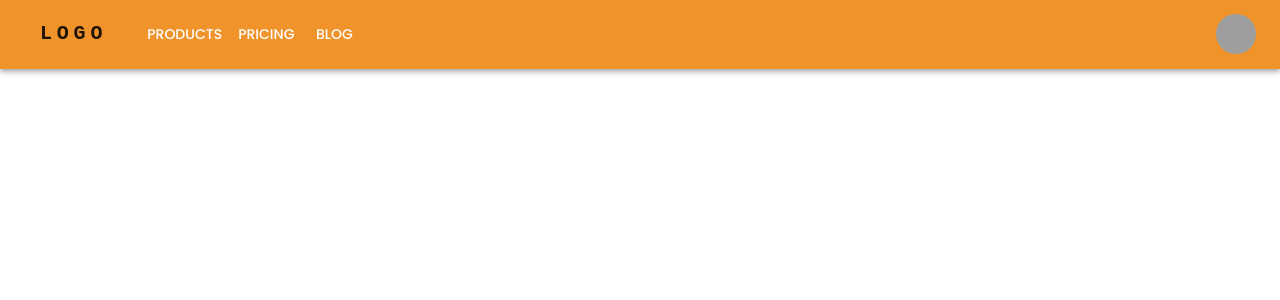
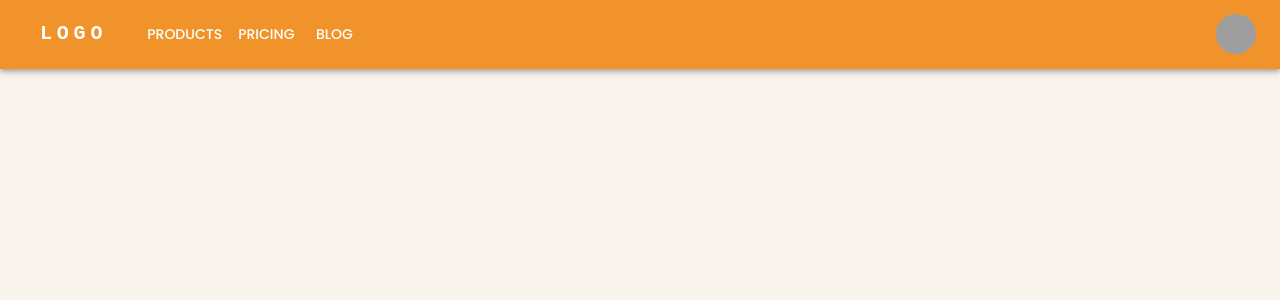
Before and after one commit to 250224-JavaReactAWS/team-3, a React (Vite) app in the folder RevatureStayFrontend/: page / in a window 1280 px wide. Shown: the top 300 px of the page. Built offline with nearby package versions, Linux system fonts and the light colour scheme; grey boxes are pictures that could not be loaded; some icons are missing.

Commit message:
Add a new color palette

```diff
--- a/RevatureStayFrontend/src/theme.ts
+++ b/RevatureStayFrontend/src/theme.ts
@@ -55,20 +55,42 @@ import { createTheme } from '@mui/material/styles';
 export const theme = createTheme({
   palette: {
     primary: {
-      main: '#F0932B'
+      main: '#F0932B',
+      contrastText: '#FFF'
     },
     secondary: {
-      main: '#26547C'
+      main: '#C44536',
+      contrastText: "#FFF"
     },
-    error: {
-      main: '#CC444B'
+    text: {
+      primary: '#2D3436',
+      secondary: '#5E5E5E',
     },
-    success: {
-      main: '#9EBC9E'
-    }
+    background: {
+      default: '#FAF4EF',
+      paper: '#FFFFFF',
+    },
   },
   typography: {
-    fontFamily: 'Poppins, Arial, sans-serif'
+    fontFamily: 'Poppins, Arial, sans-serif',
+    h1: {
+      fontFamily: "'Playfair Display', 'Bodoni MT',serif"
+    },
+    h2: {
+      fontFamily: "'Playfair Display', 'Bodoni MT',serif"
+    },
+    h3: {
+      fontFamily: "'Playfair Display', 'Bodoni MT',serif"
+    },
+    h4: {
+      fontFamily: "'Playfair Display', 'Bodoni MT',serif"
+    },
+    h5: {
+      fontFamily: "'Playfair Display', 'Bodoni MT',serif"
+    },
+    h6: {
+      fontFamily: "'Playfair Display', 'Bodoni MT',serif"
+    }
   },
   components:{
     MuiCssBaseline: {
```
